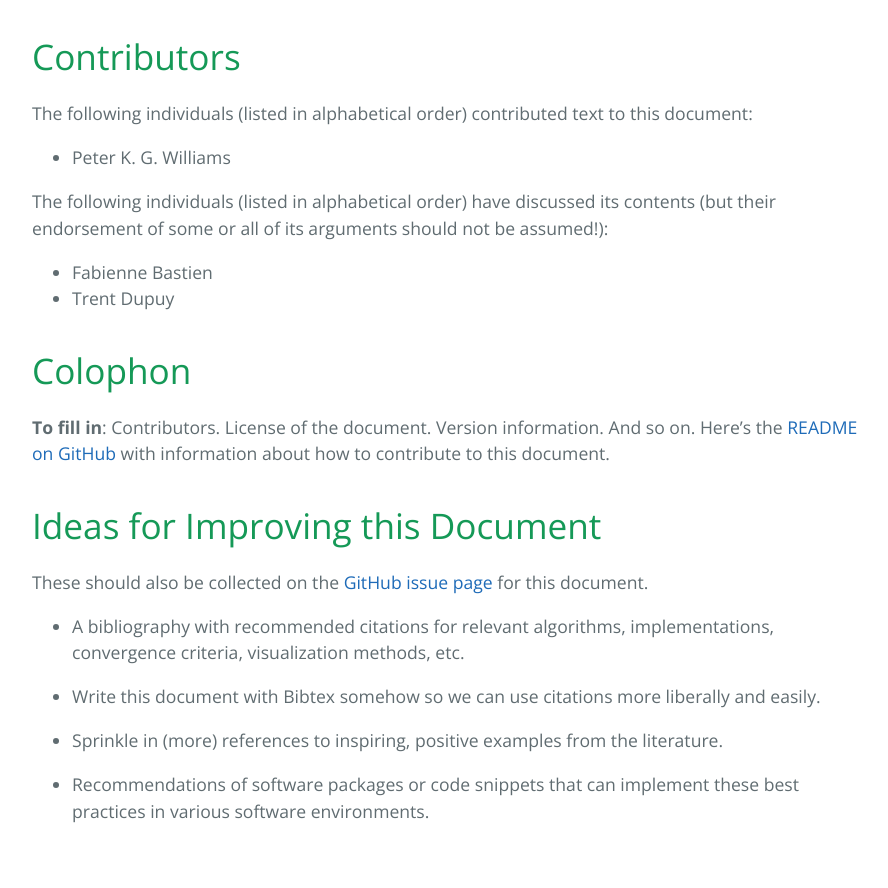
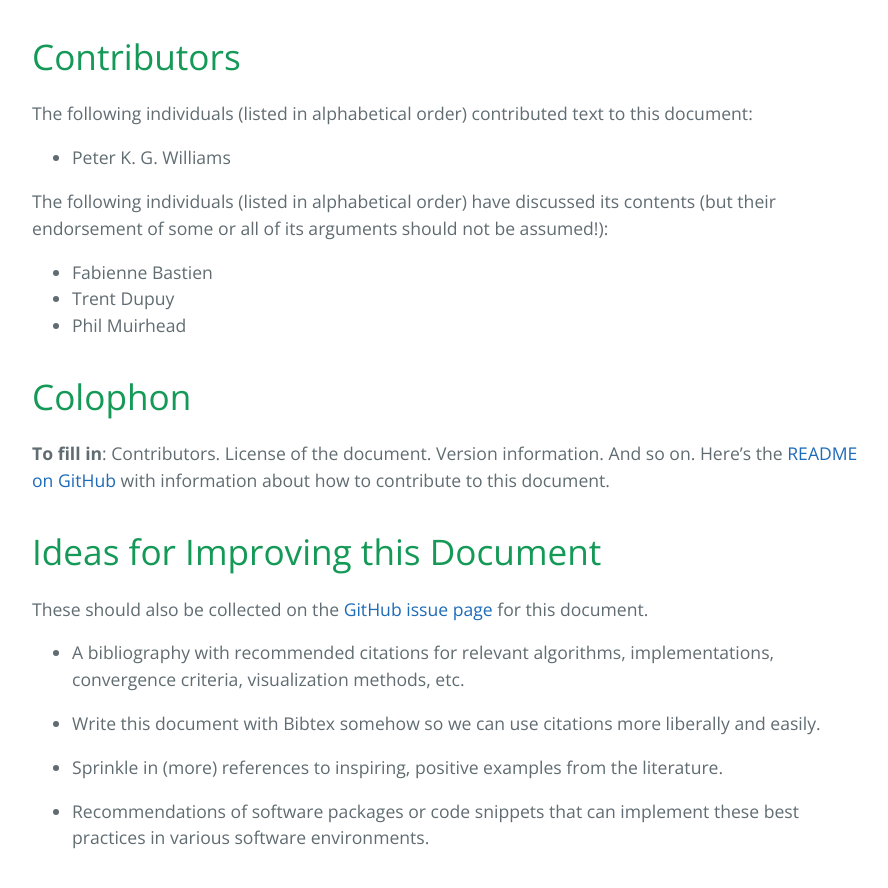
Before and after one commit to pkgw/mcmc-reporting, a Jekyll site: the page built from index.md, in a window 1280 px wide and 900 px high, scrolled down 4092 px. Shown: the top 888 px of the window, without its empty margins (192-1080 px from the left). Built offline with Jekyll 4.4.1, drawn with Linux system fonts in a browser that asks for light colours.

Commit message:
index.md: forgot Phil :-(

```diff
--- a/index.md
+++ b/index.md
@@ -201,6 +201,7 @@ contents (but their endorsement of some or all of its arguments should not be as
 
 - Fabienne Bastien
 - Trent Dupuy
+- Phil Muirhead
 
 
 Colophon
```
